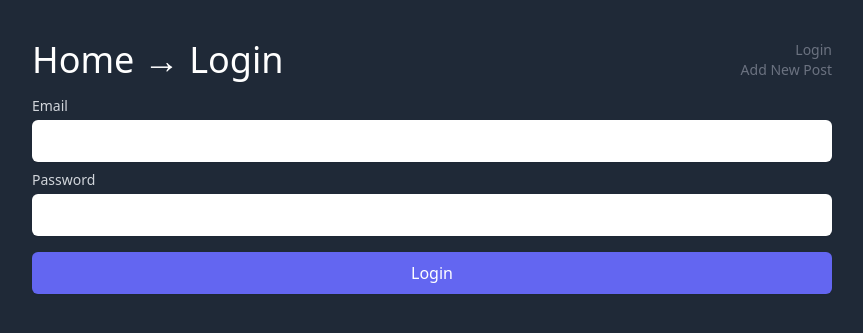
After one commit to EugeniuPeruzzi/symfony-advanced, a Symfony app: template templates/login/index.html.twig in a window 1280 px wide. The commit adds this page. Shown: the top 333 px of the page, without its empty margins (208-1071 px from the left). Run offline with Twig, Linux system fonts and the light colour scheme; the template is opened without the code that fills it, so the values that code supplies are empty; some libraries are stand-ins or nearby versions.

Commit message:
Implementig login and logout feature

```diff
--- a/templates/base.html.twig
+++ b/templates/base.html.twig
@@ -25,7 +25,9 @@ darkMode: 'class'
 
 			<div class="text-right">
 				<div class="text-sm text-gray-400 dark:text-gray-500">
-					<div>Login & Regs</div>
+					<div>
+						<a href="{{ path('app_login') }}">Login</a>
+					</div>
 					<div>
 						<a href="{{ path('app_micro_post_new') }}">Add New Post</a>
 					</div>
--- /dev/null
+++ b/templates/login/index.html.twig
@@ -0,0 +1,25 @@
+{% extends 'base.html.twig' %}
+
+{% block bread %}
+	→ Login
+{% endblock %}
+
+{% block body %}
+	<form action="{{ path('app_login') }}" method="POST">
+		<div>
+			<label class="block text-sm text-gray-700 dark:text-gray-300 font-medium">Email</label>
+			<input type="text" name="_username" value="{{ lastUsername }}" class="block w-full shadow-sm border-gray-300 dark:border-transparent dark:text-gray-800 rounded-md border p-2 mt-1 mb-2"/>
+		</div>
+
+		<div>
+			<label class="block text-sm text-gray-700 dark:text-gray-300 font-medium">Password</label>
+			<input type="password" name="_password" class="block w-full shadow-sm border-gray-300 dark:border-transparent dark:text-gray-800 rounded-md border p-2 mt-1 mb-2"/>
+		</div>
+
+		<input type="hidden" name="_target_path" value="/micro-post"/>
+
+		<div>
+			<button type="submit" class="block w-full shadow-sm border-transparent bg-indigo-600 hover:bg-indigo-700 dark:bg-indigo-500 dark:hover:bg-indigo-400 text-white rounded-md border p-2 mt-4 mb-2">Login</button>
+		</div>
+	</form>
+{% endblock %}
```
Also changed, not shown: src/Controller/LoginController.php (added, +43 -0 lines), 1 other file.
